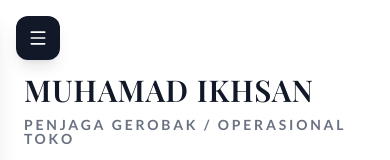
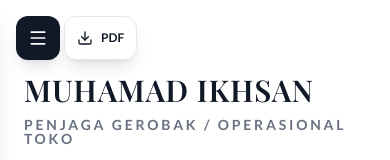
Before and after one commit to muhamadikhsandev/cervia, a Vue app: page / in a window 390 px wide. Shown: the top 160 px of the page. Built offline with nearby package versions, Linux system fonts and the light colour scheme.

Commit message:
refaktor to vue 5

```diff
--- a/src/App.vue
+++ b/src/App.vue
@@ -20,7 +20,8 @@ import {
   Film,
   ShoppingBag,
   Gem,
-  Menu
+  Menu,
+  Download
 } from 'lucide-vue-next';
 
 import Gerobak from './components/templates/Gerobak.vue';
@@ -205,5 +206,8 @@ document.title = pdfFileName.value;
     <button type="button" @click="openMobileSidebar" class="lg:hidden fixed top-4 left-4 z-30 w-11 h-11 rounded-xl bg-cv-dark text-white shadow-lg flex items-center justify-center active:scale-95 transition no-print" aria-label="Buka menu Cervia">
       <Menu class="w-5 h-5" />
     </button>
+    <button type="button" @click="downloadPDF" class="lg:hidden fixed top-4 left-16 z-30 h-11 px-3 rounded-xl bg-white text-cv-dark border border-gray-200 shadow-lg flex items-center gap-2 active:scale-95 transition no-print" aria-label="Unduh PDF">
+      <Download class="w-4 h-4" /><span class="text-xs font-bold">PDF</span>
+    </button>
   </div>
 </template>
```
